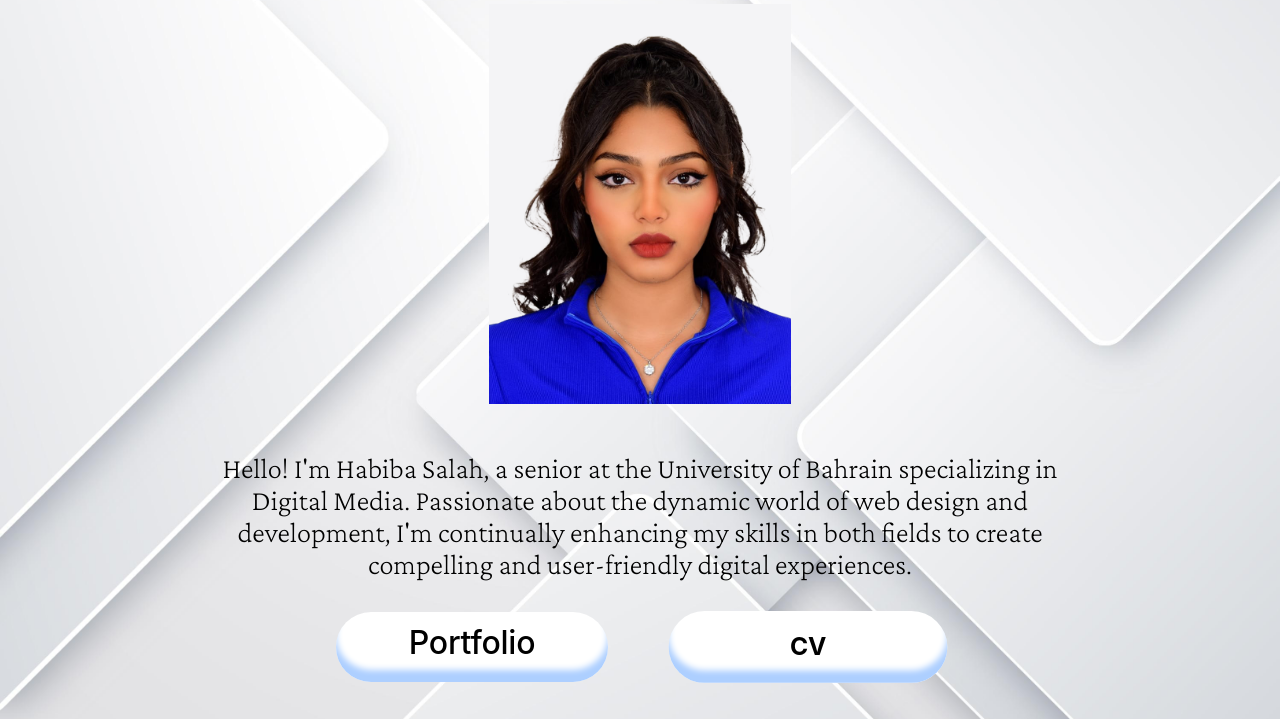
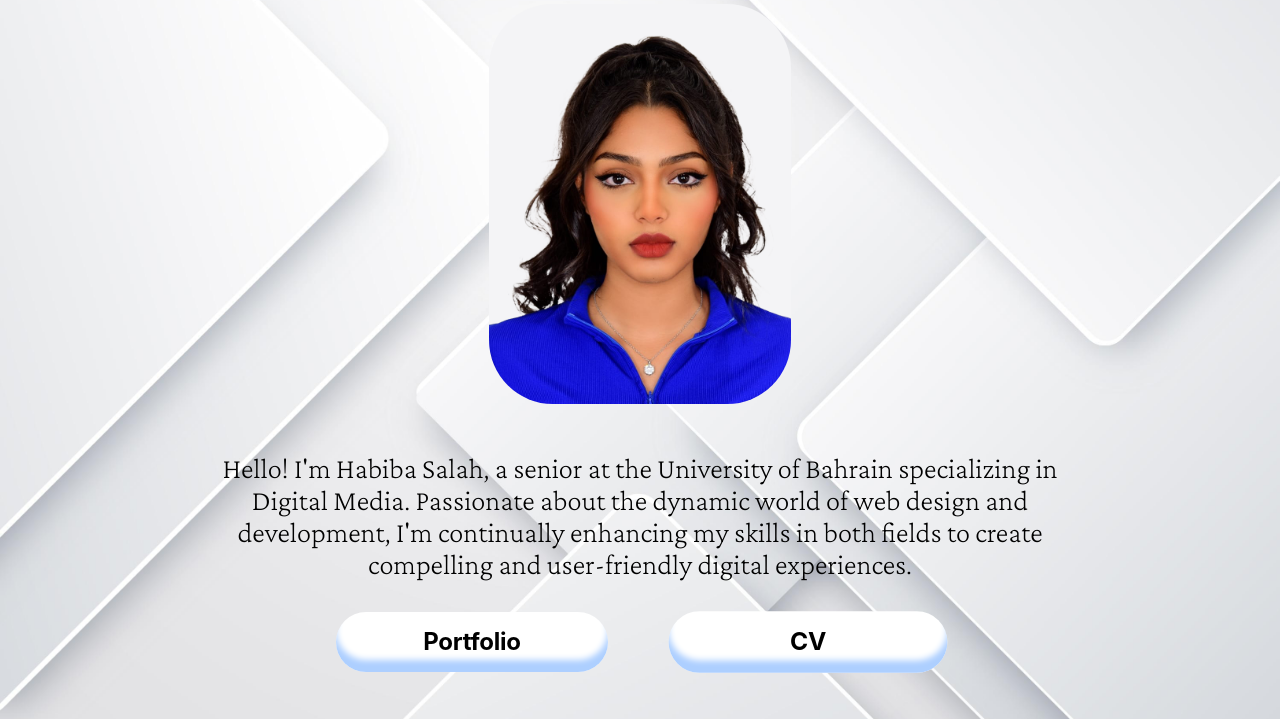
Before and after one commit to Habiba1744/fotomatic, a website: page index.html in a window 1280 px wide. Shown: the part 81-800 px from the top of the page. Drawn offline with nearby package versions, Linux system fonts and the light colour scheme.

Commit message:
fixed the button

```diff
--- a/index.html
+++ b/index.html
@@ -40,14 +40,8 @@
       </div>
 
       <div class="buttons">
-        <button class="portfolio"><h2>Portfolio</h2></button>
-        <button
-          href="https://docs.google.com/document/d/1BWyh6e1umMDoW9WNgcDDZT1Nn_uriEXmDYtQBuNr3JY/edit?usp=sharing"
-          class="cv"
-        >
-          CV
-          <link rel="stylesheet" />
-        </button>
+        <button class="portfolio">Portfolio</button>
+        <button class="cv">CV</button>
       </div>
       <script src="/script.js"></script>
     </header>
--- a/style.css
+++ b/style.css
@@ -16,11 +16,13 @@ header h1 {
   justify-content: center;
   align-items: center;
   height: 50vh;
+
 }
 
 img {
   max-width: 100%;
   max-height: 100%;
+  border-radius: 4rem;
 }
 
 .intro {
```
